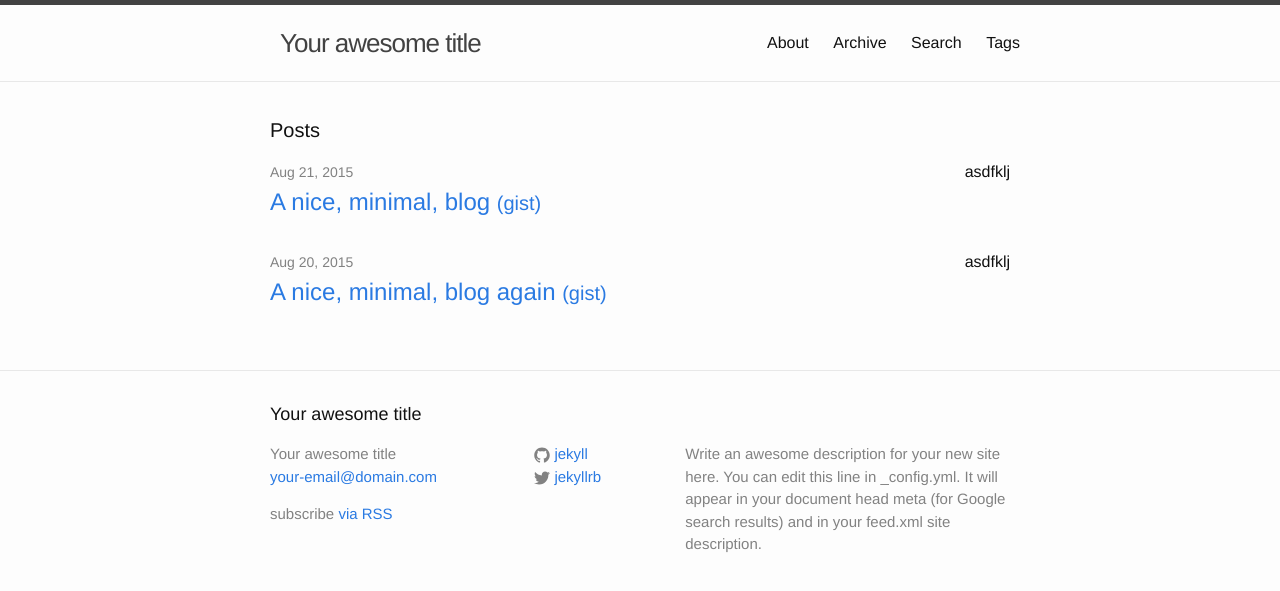
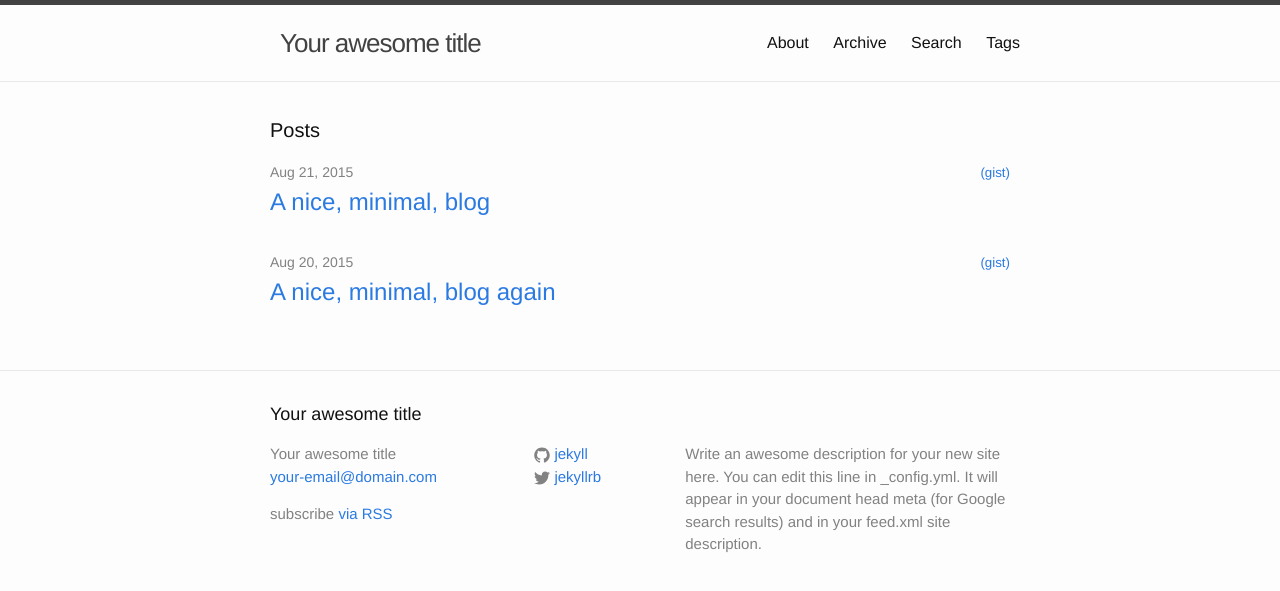
Before and after one commit to schollz/jekyll-tinyfeet, a Jekyll site: the page built from index.html, in a window 1280 px wide. Shown: the top 591 px of the page. Built offline with Jekyll 4.4.1, drawn with Linux system fonts in a browser that asks for light colours; Markdown is read by kramdown in place of the engine named in the settings.

Commit message:
Update index.html

```diff
--- a/index.html
+++ b/index.html
@@ -10,9 +10,9 @@ layout: default
 	{% assign counter = 0 %}
     {% for post in site.posts %}
       <li>
-        <span class="post-meta">{{ post.date | date: "%b %-d, %Y" }}</span><span style="float: right;">asdfklj</span>
+        <span class="post-meta">{{ post.date | date: "%b %-d, %Y" }}</span><span style="float: right;"><a href="javascript:ReverseDisplay('item{{ counter }}')"><small>(gist)</small></a></span>
         <h2>
-          <span class="post-link"><a href="{{ post.url | prepend: site.baseurl }}">{{ post.title }}</a> <a href="javascript:ReverseDisplay('item{{ counter }}')"><small>(gist)</small></a></span>
+          <span class="post-link"><a href="{{ post.url | prepend: site.baseurl }}">{{ post.title }}</a> </span>
         </h2>
 		<div id="item{{ counter }}"style="display:none;">
 		<p>Content2 goes here.</p>
```
